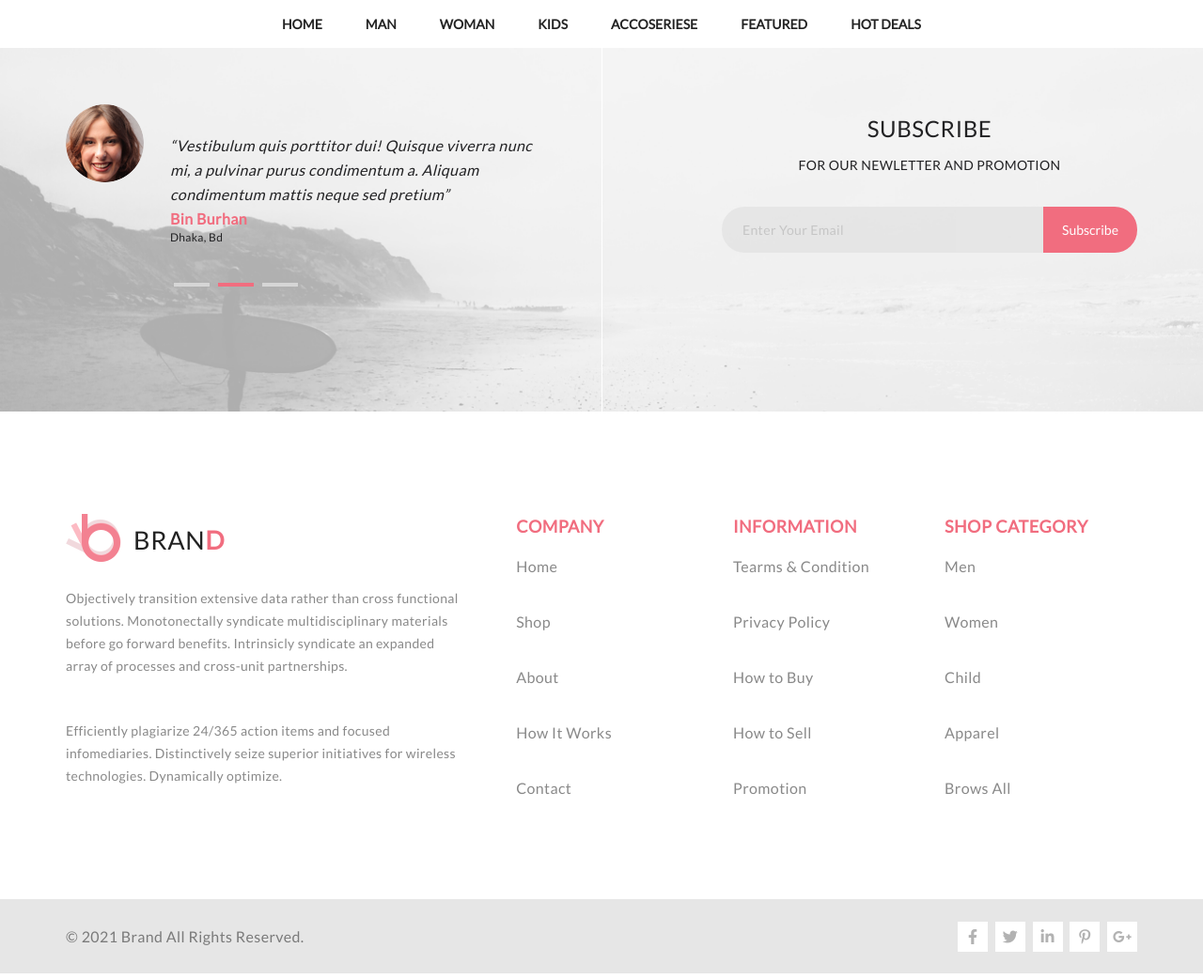
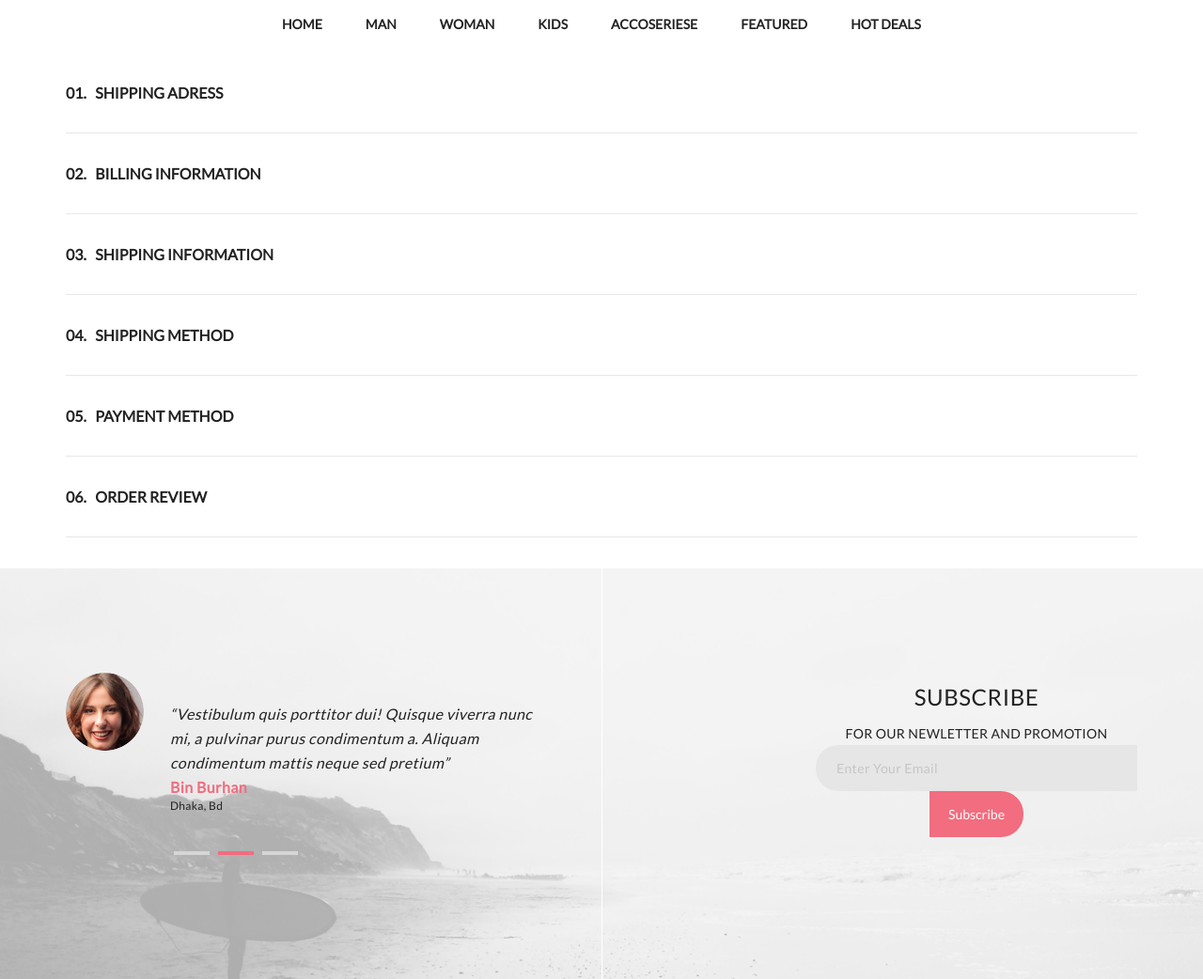
Before and after one commit to MarcusSten/marcussten.github.io, a PHP site: page /site5/checkout.html in a window 1280 px wide. Shown: the part 102-1144 px from the top of the page at 94% size. Run offline with PHP 8.4, Linux system fonts and the light colour scheme.

Commit message:
edit site5

```diff
--- a/site5/checkout.html
+++ b/site5/checkout.html
@@ -246,7 +246,223 @@
 	</header>
 
 	<main>
+		<section>
+			<div class="main_container">
+	        		<details class="transition_bottom">
+						<summary>
+							<h2 class="check_block_title">01.&nbsp;&nbsp;&nbsp;Shipping Adress</h2>
+						</summary>
+							<div class="check_block">
+								<div class="check_block_left">
+									<form action="#">
+										<h3 class="left_bold_text">Check as a guest or register</h3>
+										<p class="left_small_text">Register with us for future convenience</p>
 
+										<input class="check_radio_text" type="radio" name="contactChoice">
+										<label class="check_radio_text" for="contactChoice">checkout as guest</label>
+										<br>
+										<input class="check_radio_text" type="radio" name="contactChoice" checked>
+										<label class="check_radio_text" for="contactChoice">register</label>
+										<h3 class="left_bold_text">register and save time!</h3>
+										<p class="left_small_text">Register with us for future convenience</p>
+										<br>
+										<br>
+										<p class="left_small_text"><span class="left_small_text_bold">»</span>Fast and easy checkout</p>
+										<p class="left_small_text"><span class="left_small_text_bold">»</span>Easy access to your order history and status</p>
+										<br>
+										<br>
+										<br>
+										<button class="btn_cart" type="button" onclick="window.location.href = '#';">CONTINUE</button>
+									</form>
+								</div>
+
+								<div class="check_block_right">
+									<form class="" action="#">
+									<h3 class="left_bold_text">Already registed?</h3>
+									<p class="left_small_text">Please log in below</p>
+
+									<h3 class="left_bold_text">EMAIL ADDRESS<span class="color_red"> *</span></h3>
+									<input class="right_bold_text" type="text" name="" placeholder="">
+
+									<h3 class="left_bold_text">PASSWORD<span class="color_red"> *</span></h3>
+									<input class="right_bold_text" type="text" name="" placeholder="">
+
+									<p class="right_small_text">* Required Fileds</p>
+									<div class="check_block_right_btn">
+										<button class="btn_cart" type="button" onclick="window.location.href = 'product.html';">Log in</button>
+										<a class="right_text_link" href="#">Forgot Password ?</a>
+									</div>
+								</div>
+							</div>
+
+					</details>
+					<div class="check_line"></div>
+
+					<details class="transition_bottom">
+						<summary>
+							<h2 class="check_block_title">02.&nbsp;&nbsp;&nbsp;BILLING INFORMATION</h2>
+						</summary>
+						<div class="ship_block">
+							<label class="left_bold_text">First name:&nbsp;<input class="right_bold_text" type="text" id="firstname1"></label>
+							<label class="left_bold_text">Last name:&nbsp;<input class="right_bold_text" type="text" id="lastname1"></label>
+							<label class="left_bold_text">Address:&nbsp;<input class="right_bold_text" type="text" id="address1"></label>
+							<label class="left_bold_text">City:&nbsp;<input class="right_bold_text" type="text" id="city1"></label>
+							<label class="left_bold_text">Country:&nbsp;<input class="right_bold_text" type="text" id="country1"></label>
+							</fieldset>
+							<button class="btn_ship_cart" type="button" onclick="window.location.href = '#';">CONTINUE</button>
+						</div>
+					</details>
+					<div class="check_line"></div>
+
+					<details class="transition_bottom">
+						<summary>
+							<h2 class="check_block_title">03.&nbsp;&nbsp;&nbsp;SHIPPING INFORMATION</h2>
+						</summary>
+						<div class="ship_block">
+							<label class="left_bold_text">First name:&nbsp;<input class="right_bold_text" type="text" id="firstname1"></label>
+							<label class="left_bold_text">Last name:&nbsp;<input class="right_bold_text" type="text" id="lastname1"></label>
+							<label class="left_bold_text">Address:&nbsp;<input class="right_bold_text" type="text" id="address1"></label>
+							<label class="left_bold_text">City:&nbsp;<input class="right_bold_text" type="text" id="city1"></label>
+							<label class="left_bold_text">Country:&nbsp;<input class="right_bold_text" type="text" id="country1"></label>
+							</fieldset>
+							<button class="btn_ship_cart" type="button" onclick="window.location.href = '#';">CONTINUE</button>
+						</div>
+
+					</details>
+					<div class="check_line"></div>
+
+					<details class="transition_bottom">
+						<summary>
+							<h2 class="check_block_title">04.&nbsp;&nbsp;&nbsp;SHIPPING METHOD</h2>
+						</summary>
+						<div class="ship_block">
+							<h3 class="left_bold_text">Choose a delivery method</h3>
+							<br>
+							<input class="check_radio_text" type="radio" name="contactChoice">
+								<label class="check_radio_text" for="contactChoice">Courier</label>
+								<br>
+								<input class="check_radio_text" type="radio" name="contactChoice" checked>
+								<label class="check_radio_text" for="contactChoice">DHL</label>
+								<br>
+								<input class="check_radio_text" type="radio" name="contactChoice" checked>
+								<label class="check_radio_text" for="contactChoice">EMS</label>
+							<button class="btn_ship_cart" type="button" onclick="window.location.href = '#';">CONTINUE</button>
+						</div>
+
+					</details>
+					<div class="check_line"></div>
+
+					<details class="transition_bottom">
+						<summary>
+							<h2 class="check_block_title">05.&nbsp;&nbsp;&nbsp;PAYMENT METHOD</h2>
+						</summary>
+						<div class="ship_block">
+							<h3 class="left_bold_text">Choose a payment method</h3>
+							<br>
+							<input class="check_radio_text" type="radio" name="contactChoice">
+								<label class="check_radio_text" for="contactChoice">Cash</label>
+								<br>
+								<input class="check_radio_text" type="radio" name="contactChoice" checked>
+								<label class="check_radio_text" for="contactChoice">Card</label>
+								<br>
+								<input class="check_radio_text" type="radio" name="contactChoice" checked>
+								<label class="check_radio_text" for="contactChoice">Bitcoin</label>
+							<button class="btn_ship_cart" type="button" onclick="window.location.href = '#';">CONTINUE</button>
+						</div>
+
+					</details>
+					<div class="check_line"></div>
+
+					<details class="transition_bottom">
+						<summary>
+							<h2 class="check_block_title">06.&nbsp;&nbsp;&nbsp;ORDER REVIEW</h2>
+						</summary>
+						<div class="ship_block">
+							<ul class="card_menu_list">
+									<li>
+										<a class="card_nomber" href="single_page.html">
+											<div class="cart_card">
+												<img src="img/cart_1.jpg" alt="">
+												<div class="cart_card_info">
+													<p class="cart_card_title">Rebox Zane</p>
+													<div class="score">
+														<div class="score-wrap">
+															<span class="stars-active" style="width:91%">
+																<i class="fas fa-star" aria-hidden="true"></i>
+																<i class="fas fa-star" aria-hidden="true"></i>
+																<i class="fas fa-star" aria-hidden="true"></i>
+																<i class="fas fa-star" aria-hidden="true"></i>
+																<i class="fas fa-star" aria-hidden="true"></i>
+															</span>
+															<span class="stars-inactive">
+																<i class="far fa-star" aria-hidden="true"></i>
+																<i class="far fa-star" aria-hidden="true"></i>
+																<i class="far fa-star" aria-hidden="true"></i>
+																<i class="far fa-star" aria-hidden="true"></i>
+																<i class="far fa-star" aria-hidden="true"></i>
+															</span>
+														</div>
+													</div>
+													<div class="card_summa">
+														<p>1</p>
+														<p>&nbsp;&nbsp;x&nbsp;&nbsp;</p>
+														<p>$250</p>
+													</div>
+												</div>
+											</div>
+										</a>
+										<div class="cart_shape"></div>
+									</li>
+
+									<li>
+										<a class="card_nomber" href="single_page.html">
+											<div class="cart_card">
+												<img src="img/cart_2.jpg" alt="">
+												<div class="cart_card_info">
+													<p class="cart_card_title">Rebox Zane</p>
+													<div class="score">
+														<div class="score-wrap">
+															<span class="stars-active" style="width:91%">
+																<i class="fas fa-star" aria-hidden="true"></i>
+																<i class="fas fa-star" aria-hidden="true"></i>
+																<i class="fas fa-star" aria-hidden="true"></i>
+																<i class="fas fa-star" aria-hidden="true"></i>
+																<i class="fas fa-star" aria-hidden="true"></i>
+															</span>
+															<span class="stars-inactive">
+																<i class="far fa-star" aria-hidden="true"></i>
+																<i class="far fa-star" aria-hidden="true"></i>
+																<i class="far fa-star" aria-hidden="true"></i>
+																<i class="far fa-star" aria-hidden="true"></i>
+																<i class="far fa-star" aria-hidden="true"></i>
+															</span>
+														</div>
+													</div>
+													<div class="card_summa">
+														<p>1</p>
+														<p>&nbsp;&nbsp;x&nbsp;&nbsp;</p>
+														<p>$250</p>
+													</div>
+												</div>
+											</div>
+										</a>
+										<div class="cart_shape"></div>
+									</li>
+								</ul>
+								<div class="total_summa">
+									<p class="total">TOTAL</p>
+									<p class="summa">$500.00</p>
+								</div>
+								<div class="checkout_btn">
+									<button class="checkout" type="button" onclick="window.location.href = '#';">Checkout</button>
+								</div>
+						</div>
+
+					</details>
+					<div class="check_line"></div>
+
+	        	</div>
+        </section>
 	</main>
 
 	<footer>
--- a/site5/style.css
+++ b/site5/style.css
@@ -1882,6 +1882,127 @@
 	cursor: pointer;
 }
 
+/* ---------------- MAIN for checkout.html    ---------------- */
+
+.main_container{
+	width: 1140px;
+	margin: 0 auto;
+	margin-top: 89px;
+	display: flex;
+	flex-direction: column;
+}
+
+.check_block_title:hover{
+	cursor: pointer;
+	border-color: #ebebeb;
+}
+
+.check_block{
+	display: flex;
+	justify-content: space-between;
+	margin-bottom: 33px;
+}
+
+.check_block_title{
+	color: #222222;
+	font-family: Lato;
+	font-size: 16px;
+	font-weight: 700;
+	font-style: normal;
+	text-transform: uppercase;
+}
+
+.left_bold_text{
+	color: #222222;
+	font-family: Lato;
+	font-size: 13px;
+	text-transform: uppercase;
+	margin-top: 35px;
+}
+
+.left_small_text{
+	color: #b3b2b2;
+	font-family: Lato;
+	font-size: 13px;
+	font-weight: 400;
+	line-height: 20px;
+	margin-top: 15px;
+}
+
+.check_radio_text{
+	color: #222222;
+	font-family: Lato;
+	font-size: 12px;
+	text-transform: uppercase;
+	margin-top: 10px;
+}
+
+.color_red{
+	color: red;
+}
+
+.right_bold_text{
+	color: #222222;
+	font-family: Lato;
+	margin-top: 16px;
+	width: 390px;
+	height: 45px;
+	border: 1px solid #eaeaea;
+	background-color: #ffffff;
+	padding-left: 10px;
+}
+
+.right_small_text{
+	color: red;
+	font-family: Lato;
+	font-size: 13px;
+	font-weight: 400;
+	line-height: 20px;
+	margin-top: 22px;
+	margin-bottom: 32px;
+}
+
+.left_small_text_bold{
+	font-size: 17px;
+}
+
+.right_text_link{
+	text-decoration: none;
+	margin-left: 32px;
+	color: #222222;
+	font-family: Lato;
+	font-size: 14px;
+	line-height: 20px;
+	cursor: pointer;
+	border-color: #ebebeb;
+}
+
+.check_line{
+	width: 1140px;
+	height: 1px;
+	background-color: #e8e8e8;
+	margin: 33px 0 33px 0;
+}
+
+.ship_block{
+	display: flex;
+	flex-wrap: wrap;
+	justify-content: space-between;
+}
+
+.btn_ship_cart{
+	width: 180px;
+	height: 50px;
+	border: 1px solid #eaeaea;
+	background-color: #ffffff;
+	margin: 33px 0;
+}
+
+.btn_ship_cart:hover{
+	cursor: pointer;
+	box-shadow: 0 2px 8px rgba(0, 0, 0, 0.30);
+}
+
 /* ---------------- FOOTER ---------------- */
 
 .footer_top {
```
